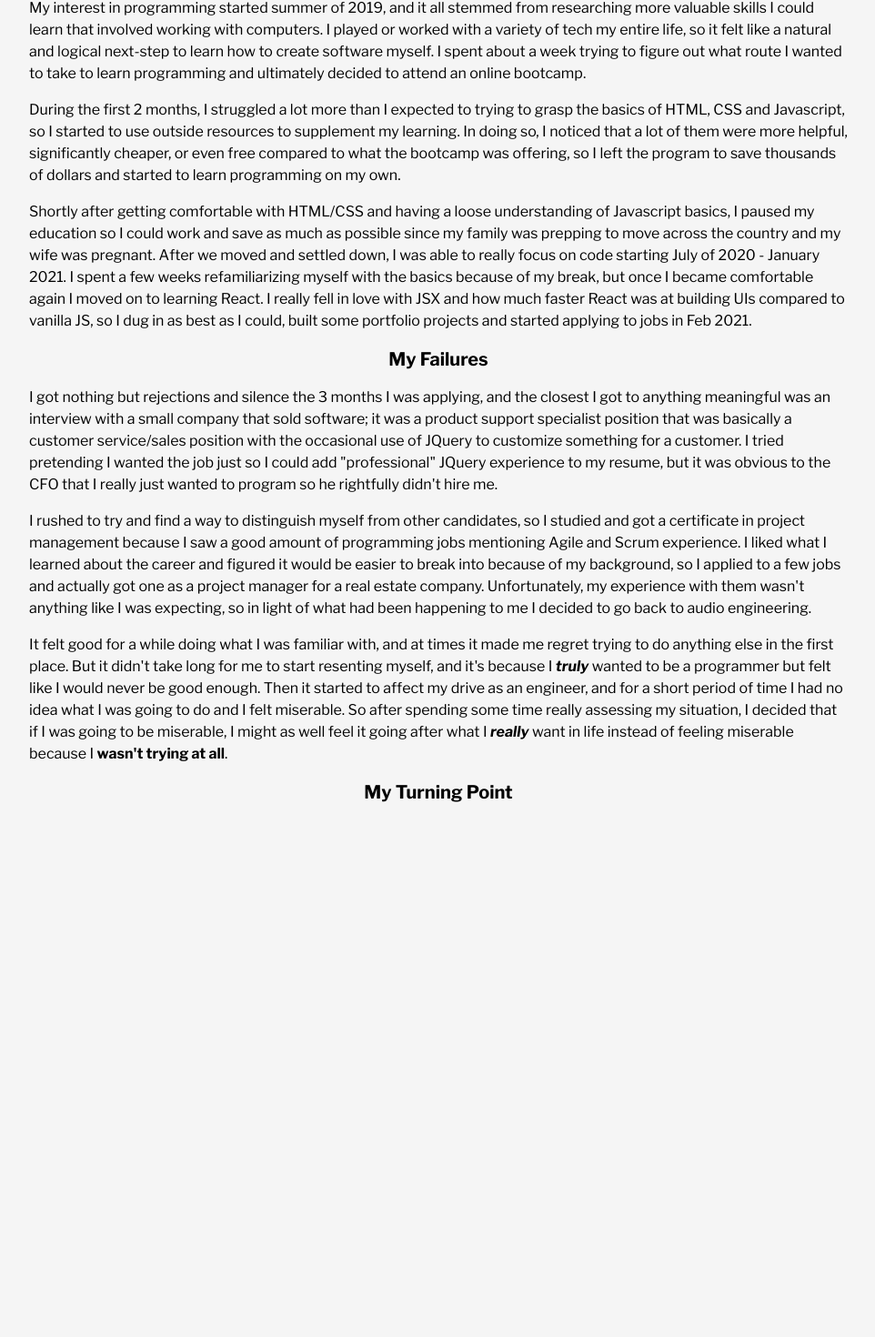
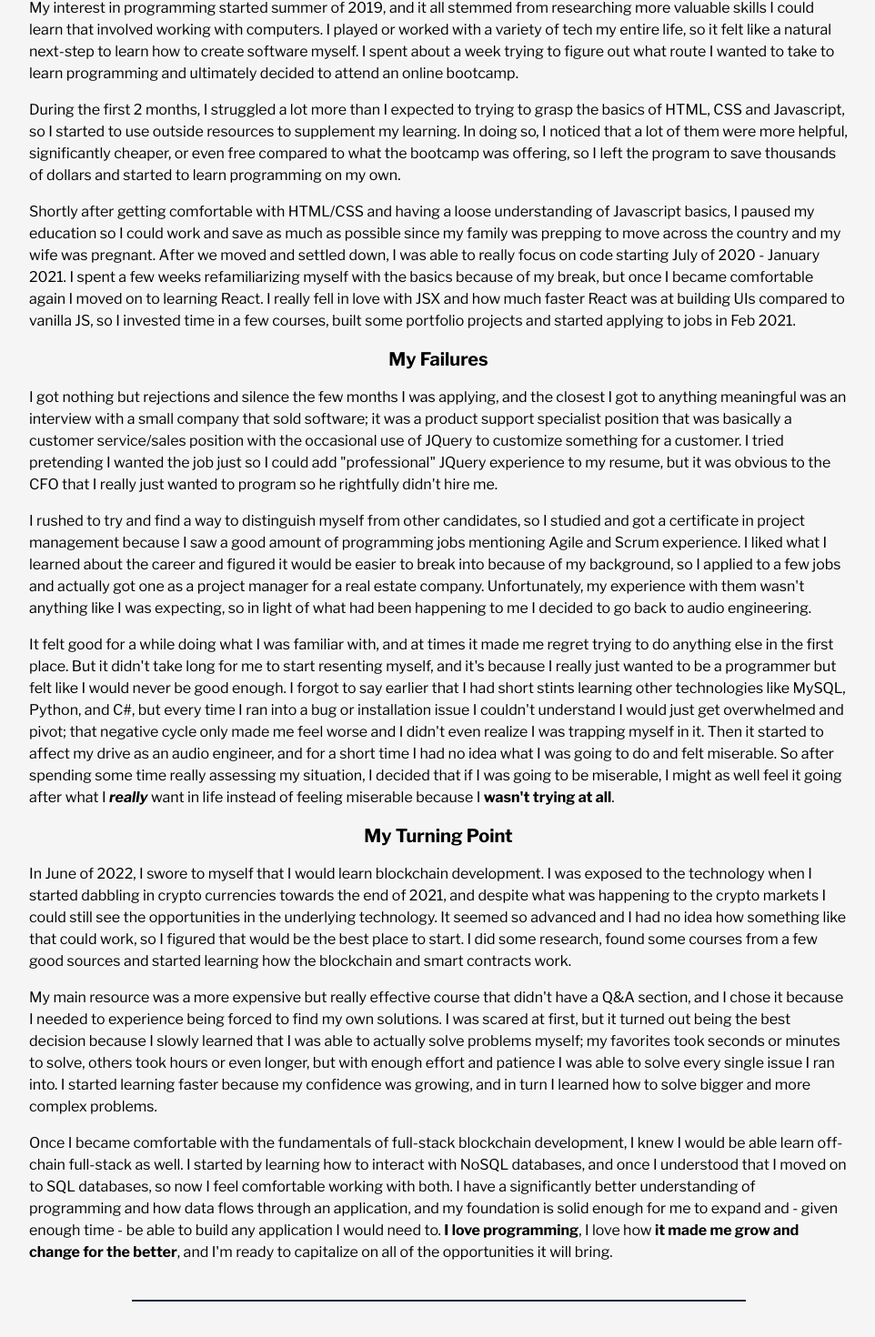
Before and after one commit to Seanih/my-dev-blog, a Next.js app: page /about in a window 1280 px wide. Shown: the part 374-1844 px from the top of the page at 91% size, without its empty margins (158-1120 px from the left). Before the commit the page ends 1345 px from the top, so only its background shows below. Built offline with nearby package versions, Linux system fonts and the light colour scheme; no server answers.

Commit message:
finished About page

```diff
--- a/pages/about.js
+++ b/pages/about.js
@@ -37,10 +37,10 @@ function About() {
 							My interest in programming started summer of 2019, and it all
 							stemmed from researching more valuable skills I could learn that
 							involved working with computers. I played or worked with a variety
-							of tech my entire life, so it felt like a natural and logical
-							next-step to learn how to create software myself. I spent about a
-							week trying to figure out what route I wanted to take to learn
-							programming and ultimately decided to attend an online bootcamp.
+							of tech my entire life, so it felt like a natural next-step to
+							learn how to create software myself. I spent about a week trying
+							to figure out what route I wanted to take to learn programming and
+							ultimately decided to attend an online bootcamp.
 						</p>
 						<p>
 							During the first 2 months, I struggled a lot more than I expected
@@ -61,15 +61,15 @@ function About() {
 							refamiliarizing myself with the basics because of my break, but
 							once I became comfortable again I moved on to learning React. I
 							really fell in love with JSX and how much faster React was at
-							building UIs compared to vanilla JS, so I dug in as best as I
-							could, built some portfolio projects and started applying to jobs
-							in Feb 2021.
+							building UIs compared to vanilla JS, so I invested time in a few
+							courses, built some portfolio projects and started applying to
+							jobs in Feb 2021.
 						</p>
 					</section>
 					<section id='failures'>
 						<h3 className='text-center mb-4'>My Failures</h3>
 						<p>
-							I got nothing but rejections and silence the 3 months I was
+							I got nothing but rejections and silence the few months I was
 							applying, and the closest I got to anything meaningful was an
 							interview with a small company that sold software; it was a
 							product support specialist position that was basically a customer
@@ -95,16 +95,17 @@ function About() {
 							It felt good for a while doing what I was familiar with, and at
 							times it made me regret trying to do anything else in the first
 							place. But it didn't take long for me to start resenting myself,
-							and it's because I{' '}
-							<strong>
-								<i>truly</i>
-							</strong>{' '}
-							wanted to be a programmer but felt like I would never be good
-							enough. Then it started to affect my drive as an engineer, and for
-							a short period of time I had no idea what I was going to do and I
-							felt miserable. So after spending some time really assessing my
-							situation, I decided that if I was going to be miserable, I might
-							as well feel it going after what I{' '}
+							and it's because I really just wanted to be a programmer but felt
+							like I would never be good enough. I forgot to say earlier that I
+							had short stints learning other technologies like MySQL, Python,
+							and C#, but every time I ran into a bug or installation issue I
+							couldn't understand I would just get overwhelmed and pivot; that
+							negative cycle only made me feel worse and I didn't even realize I
+							was trapping myself in it. Then it started to affect my drive as
+							an audio engineer, and for a short time I had no idea what I was
+							going to do and felt miserable. So after spending some time really
+							assessing my situation, I decided that if I was going to be
+							miserable, I might as well feel it going after what I{' '}
 							<strong>
 								<i>really</i>
 							</strong>{' '}
@@ -114,6 +115,44 @@ function About() {
 					</section>
 					<section id='turning_point'>
 						<h3 className='text-center mb-4'>My Turning Point</h3>
+						<p>
+							In June of 2022, I swore to myself that I would learn blockchain
+							development. I was exposed to the technology when I started
+							dabbling in crypto currencies towards the end of 2021, and despite
+							what was happening to the crypto markets I could still see the
+							opportunities in the underlying technology. It seemed so advanced
+							and I had no idea how something like that could work, so I figured
+							that would be the best place to start. I did some research, found
+							some courses from a few good sources and started learning how the
+							blockchain and smart contracts work.
+						</p>
+						<p>
+							My main resource was a more expensive but really effective course
+							that didn't have a Q&A section, and I chose it because I needed to
+							experience being forced to find my own solutions. I was scared at
+							first, but it turned out being the best decision because I slowly
+							learned that I was able to actually solve problems myself; my
+							favorites took seconds or minutes to solve, others took hours or
+							even longer, but with enough effort and patience I was able to
+							solve every single issue I ran into. I started learning faster
+							because my confidence was growing, and in turn I learned how to
+							solve bigger and more complex problems.
+						</p>
+						<p>
+							Once I became comfortable with the fundamentals of full-stack
+							blockchain development, I knew I would be able learn off-chain
+							full-stack as well. I started by learning how to interact with
+							NoSQL databases, and once I understood that I moved on to SQL
+							databases, so now I feel comfortable working with both. I have a
+							significantly better understanding of programming and how data
+							flows through an application, and my foundation is solid enough
+							for me to expand and - given enough time - be able to build any
+							application I would need to. <strong>I love programming</strong>,
+							I love how{' '}
+							<strong>it made me grow and change for the better</strong>, and
+							I'm ready to capitalize on all of the opportunities it will bring.
+						</p>
+						<div className='h-[2px] w-3/4 my-10 mx-auto bg-slate-800'></div>
 					</section>
 				</div>
 			</main>
```
